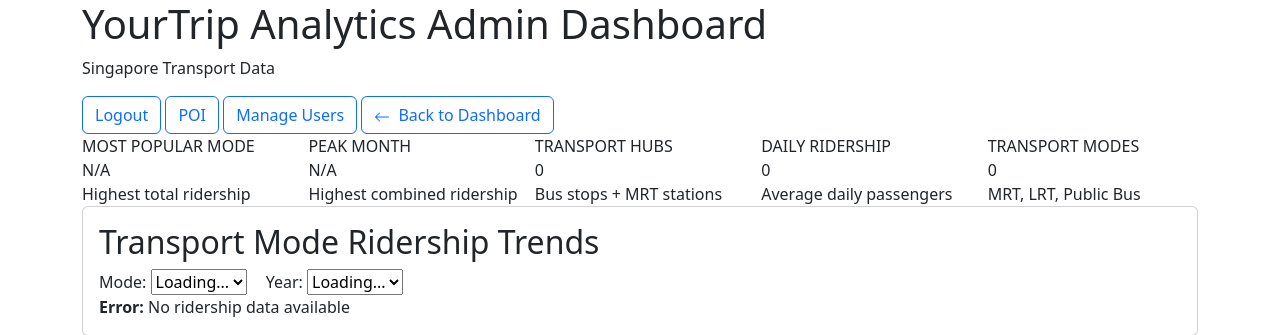
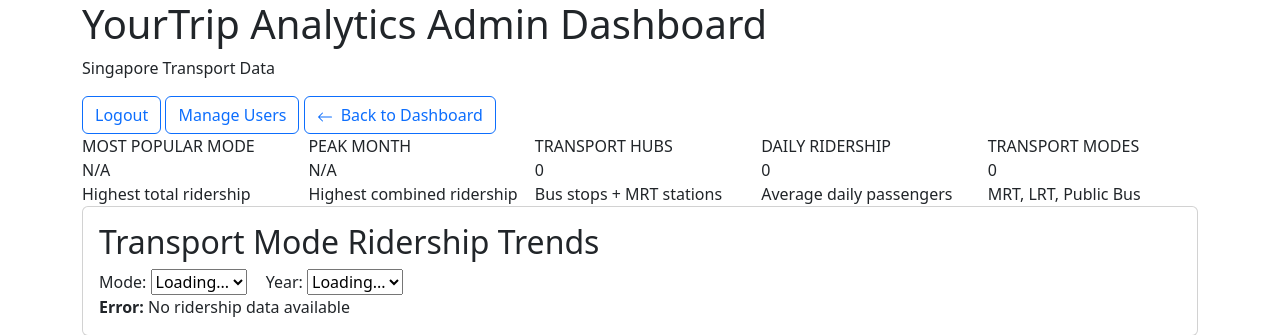
Before and after one commit to LohKaiChuin/inf2003, a PHP site: page /admin-dashboard.php in a window 1280 px wide. Shown: the top 335 px of the page. Run offline with PHP 8.4, Linux system fonts and the light colour scheme; data that the repository does not hold is empty.

Commit message:
Update navbar.inc.php

```diff
--- a/inc/navbar.inc.php
+++ b/inc/navbar.inc.php
@@ -1,9 +1,8 @@
 <nav>
     <a href="logout.php" class="btn btn-outline-primary">Logout</a>
-    <a href="poi.php" class="btn btn-outline-primary">POI</a>
     <a href="manage_users.php" class="btn btn-outline-primary">Manage Users</a>
 
-    <a href="index.php" class="btn btn-outline-primary">
+    <a href="admin_dashboard.php" class="btn btn-outline-primary">
     <svg width="16" height="16" fill="currentColor" class="me-2" viewBox="0 0 16 16">
     <path fill-rule="evenodd" d="M15 8a.5.5 0 0 0-.5-.5H2.707l3.147-3.146a.5.5 0 1 0-.708-.708l-4 4a.5.5 0 0 0 0 .708l4 4a.5.5 0 0 0 .708-.708L2.707 8.5H14.5A.5.5 0 0 0 15 8z"/>
     </svg>Back to Dashboard</a>
```
